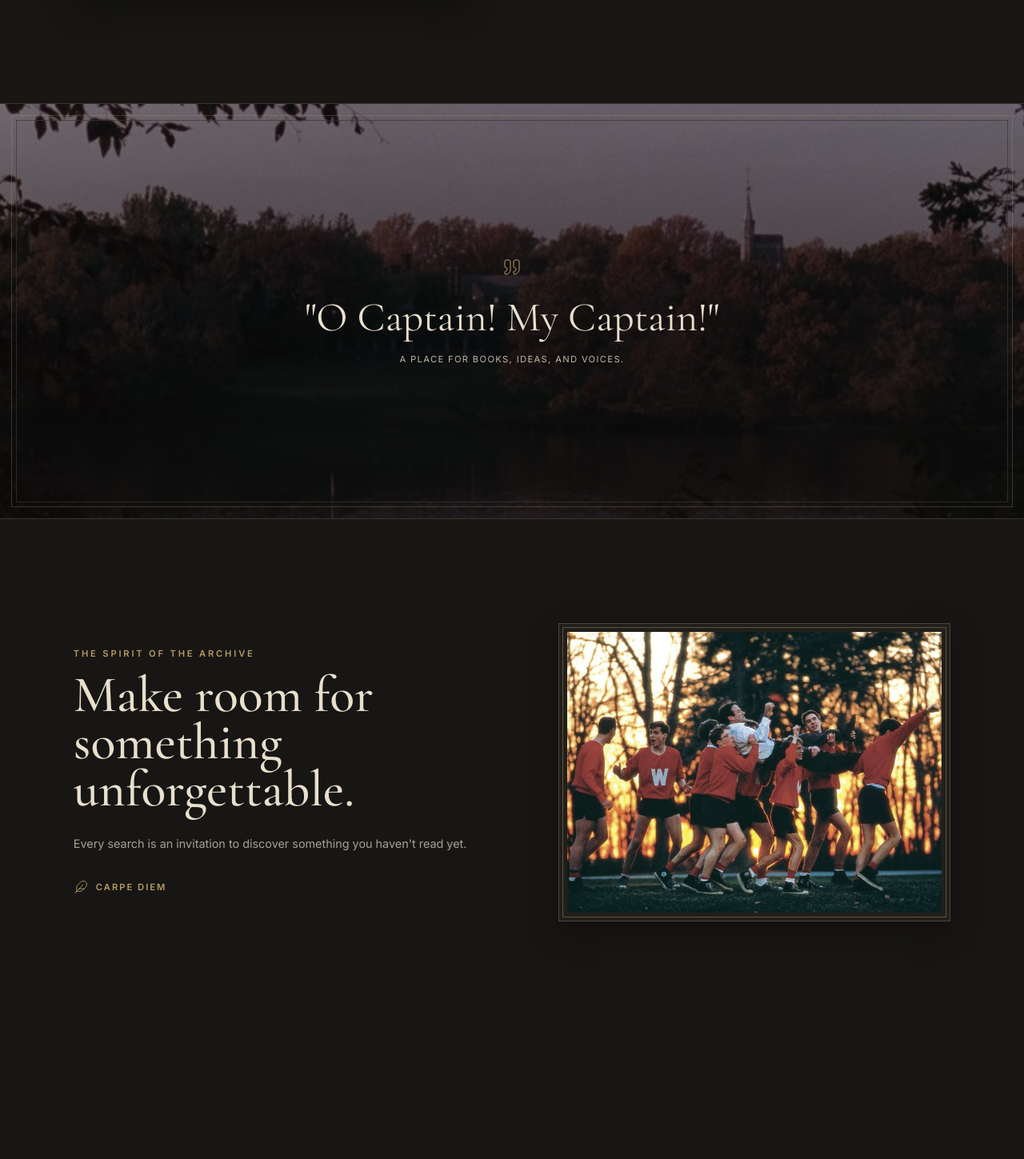
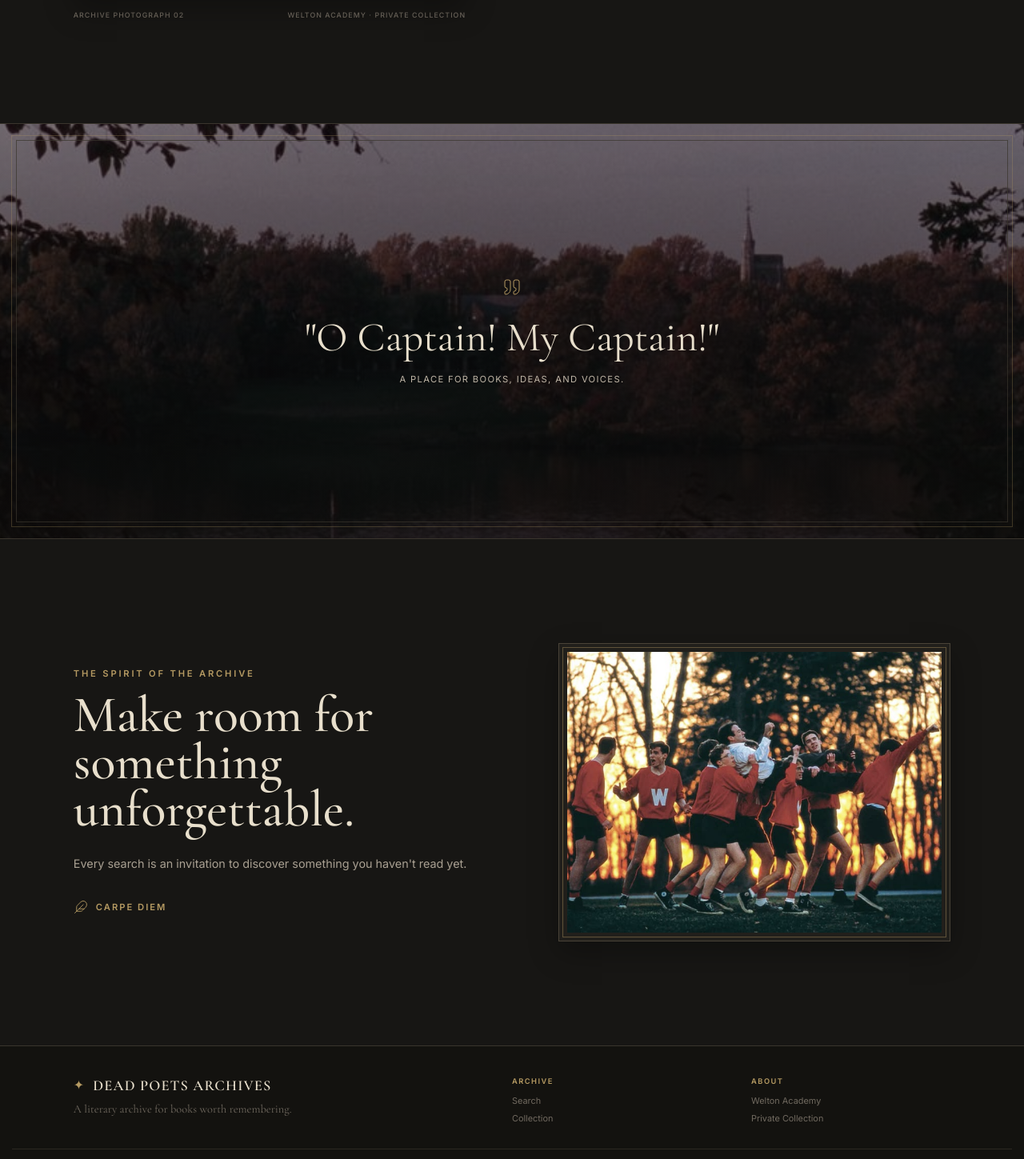
Before and after one commit to nae-rms/book-explorer, a React (Vite) app: page / in a window 1280 px wide. Shown: the part 1340-2789 px from the top of the page at 80% size. Before the commit the page ends 2622 px from the top, so only its background shows below. Built offline with nearby package versions, Linux system fonts and the light colour scheme.

Commit message:
add footer and caption for image1

```diff
--- a/src/index.css
+++ b/src/index.css
@@ -483,7 +483,7 @@ img {
 
 
 /* =========================================================
-   HOME — INTRODUCTION
+   HOME — ARCHIVE INTRODUCTION
 ========================================================= */
 
 .archive-introduction {
@@ -499,6 +499,15 @@ img {
   gap: 90px;
 
   align-items: center;
+}
+
+
+/* =========================
+   INTRO VISUAL
+========================= */
+
+.intro-visual {
+  min-width: 0;
 }
 
 .intro-image {
@@ -565,6 +574,36 @@ img {
 
   transform: scale(1.015);
 }
+
+
+/* =========================
+   IMAGE CAPTION
+========================= */
+
+.image-caption {
+  margin-top: 14px;
+
+  display: flex;
+  justify-content: space-between;
+  gap: 20px;
+
+  color: var(--text-muted);
+
+  font-size: 0.55rem;
+  font-weight: 500;
+
+  letter-spacing: 0.12em;
+  text-transform: uppercase;
+}
+
+.image-caption span:last-child {
+  text-align: right;
+}
+
+
+/* =========================
+   INTRO CONTENT
+========================= */
 
 .intro-content {
   max-width: 520px;
@@ -1460,24 +1499,27 @@ img {
     height: 50px;
   }
 
-  .archive-introduction,
-  .archive-philosophy {
+  .archive-introduction {
   grid-template-columns: 1fr;
 
-    gap: 55px;
+  gap: 45px;
 
   padding:
     90px 20px;
 }
 
-  .archive-philosophy {
-    display: flex;
-
-    flex-direction: column-reverse;
-  }
-
-  .intro-content,
-  .philosophy-content {
+.image-caption {
+  flex-direction: column;
+  gap: 5px;
+
+  line-height: 1.6;
+}
+
+.image-caption span:last-child {
+  text-align: left;
+}
+
+.intro-content {
   max-width: none;
 }
 
@@ -1563,3 +1605,155 @@ img {
     font-size: 3.5rem;
   }
 }
+
+/* =========================================================
+   FOOTER
+========================================================= */
+
+.site-footer {
+  border-top: 1px solid var(--border);
+
+  background: #13120f;
+}
+
+.footer-inner {
+  max-width: 1250px;
+
+  margin: 0 auto;
+
+  padding: 38px 6% 30px;
+
+  display: grid;
+  grid-template-columns: 2fr 1fr 1fr;
+
+  gap: 50px;
+}
+
+.footer-brand {
+  max-width: 340px;
+}
+
+.footer-logo {
+  display: flex;
+  align-items: center;
+  gap: 10px;
+
+  color: var(--text-primary);
+
+  font-family: "Cormorant Garamond", serif;
+
+  font-size: 1.15rem;
+  font-weight: 600;
+
+  letter-spacing: 0.06em;
+  text-transform: uppercase;
+}
+
+.footer-mark {
+  color: var(--accent-gold);
+
+  font-size: 1rem;
+}
+
+.footer-brand p {
+  margin-top: 8px;
+
+  color: var(--text-muted);
+
+  font-family: "Cormorant Garamond", serif;
+
+  font-size: 0.9rem;
+
+  line-height: 1.5;
+}
+
+.footer-column {
+  display: flex;
+  flex-direction: column;
+
+  gap: 6px;
+
+  color: var(--text-muted);
+
+  font-size: 0.68rem;
+
+  line-height: 1.4;
+}
+
+.footer-heading {
+  margin-bottom: 4px;
+
+  color: var(--accent-gold);
+
+  font-size: 0.58rem;
+  font-weight: 600;
+
+  letter-spacing: 0.16em;
+  text-transform: uppercase;
+}
+
+.footer-column a,
+.footer-column span:not(.footer-heading) {
+  color: var(--text-muted);
+
+  transition: color 0.2s ease;
+}
+
+.footer-column a:hover {
+  color: var(--text-primary);
+}
+
+.footer-bottom {
+  max-width: 1250px;
+
+  margin: 0 auto;
+
+  padding:
+    12px 6%
+    18px;
+
+  display: flex;
+  justify-content: space-between;
+  gap: 20px;
+
+  border-top: 1px solid rgba(58, 53, 45, 0.65);
+
+  color: #625d55;
+
+  font-size: 0.52rem;
+  font-weight: 500;
+
+  letter-spacing: 0.14em;
+  text-transform: uppercase;
+}
+
+
+/* =========================================================
+   FOOTER — MOBILE
+========================================================= */
+
+@media (max-width: 800px) {
+  .footer-inner {
+    grid-template-columns: 1fr 1fr;
+
+    gap: 30px;
+
+    padding:
+      35px 20px
+      30px;
+  }
+
+  .footer-brand {
+    grid-column: 1 / -1;
+  }
+
+  .footer-bottom {
+    padding:
+      12px 20px
+      18px;
+
+    flex-direction: column;
+
+    gap: 6px;
+  }
+}
--- a/src/pages/Home.jsx
+++ b/src/pages/Home.jsx
@@ -29,7 +29,7 @@ function Home() {
             <div className="hero-institution">
               <span>WELTON ACADEMY</span>
               <span>·</span>
-              <span>LITERARY ARCHIVES</span>
+              <span>PRIVATE COLLECTION</span>
             </div>
 
             <div className="hero-icon">
@@ -37,7 +37,7 @@ function Home() {
             </div>
 
             <p className="eyebrow">
-              THE LITERARY ARCHIVE
+              WORDS WORTH REMEMBERING
             </p>
 
             <h1>
@@ -47,8 +47,8 @@ function Home() {
             </h1>
 
             <p className="hero-description">
-              A place for those who seek books worth
-              remembering.
+              A place for those who seek stories worth
+              keeping.
             </p>
 
             <SearchBar />
@@ -59,13 +59,22 @@ function Home() {
           </div>
         </section>
 
-        {/* INTRODUCTION */}
+        {/* ARCHIVE INTRODUCTION */}
         <section className="archive-introduction">
-          <div className="intro-image">
-            <img
-              src={bedroomWriting}
-              alt="Students writing together in a dorm room"
-            />
+          <div className="intro-visual">
+            <div className="intro-image">
+              <img
+                src={bedroomWriting}
+                alt="Students writing together in a dorm room"
+              />
+            </div>
+
+            <div className="image-caption">
+              <span>ARCHIVE PHOTOGRAPH 02</span>
+              <span>
+                WELTON ACADEMY · PRIVATE COLLECTION
+              </span>
+            </div>
           </div>
 
           <div className="intro-content">
@@ -84,10 +93,9 @@ function Home() {
             </div>
 
             <p>
-              Search across the literary archive for
-              titles, authors, and works that have
-              stayed with readers long after the final
-              page.
+              Search across the collection for titles,
+              authors, and works that have stayed with
+              readers long after the final page.
             </p>
 
             <p className="intro-motto">
@@ -106,10 +114,7 @@ function Home() {
           <div className="cinematic-overlay" />
 
           <div className="cinematic-content">
-            <Quote
-              size={24}
-              strokeWidth={1}
-            />
+            <Quote size={24} strokeWidth={1} />
 
             <p>
               "O Captain! My Captain!"
@@ -153,6 +158,67 @@ function Home() {
           </div>
         </section>
       </main>
+
+      {/* FOOTER */}
+      <footer className="site-footer">
+        <div className="footer-inner">
+          <div className="footer-brand">
+            <div className="footer-logo">
+              <span
+                className="footer-mark"
+                aria-hidden="true"
+              >
+                ✦
+              </span>
+
+              <span>Dead Poets Archives</span>
+            </div>
+
+            <p>
+              A literary archive for books worth
+              remembering.
+            </p>
+          </div>
+
+          <div className="footer-column">
+            <span className="footer-heading">
+              ARCHIVE
+            </span>
+
+            <a href="/">
+              Search
+            </a>
+
+            <a href="/search">
+              Collection
+            </a>
+          </div>
+
+          <div className="footer-column">
+            <span className="footer-heading">
+              ABOUT
+            </span>
+
+            <span>
+              Welton Academy
+            </span>
+
+            <span>
+              Private Collection
+            </span>
+          </div>
+        </div>
+
+        <div className="footer-bottom">
+          <span>
+            BOOK DATA · OPEN LIBRARY
+          </span>
+
+          <span>
+            CARPE DIEM
+          </span>
+        </div>
+      </footer>
     </div>
   );
 }
```
Lines whose indentation alone changed are shown as unchanged.
